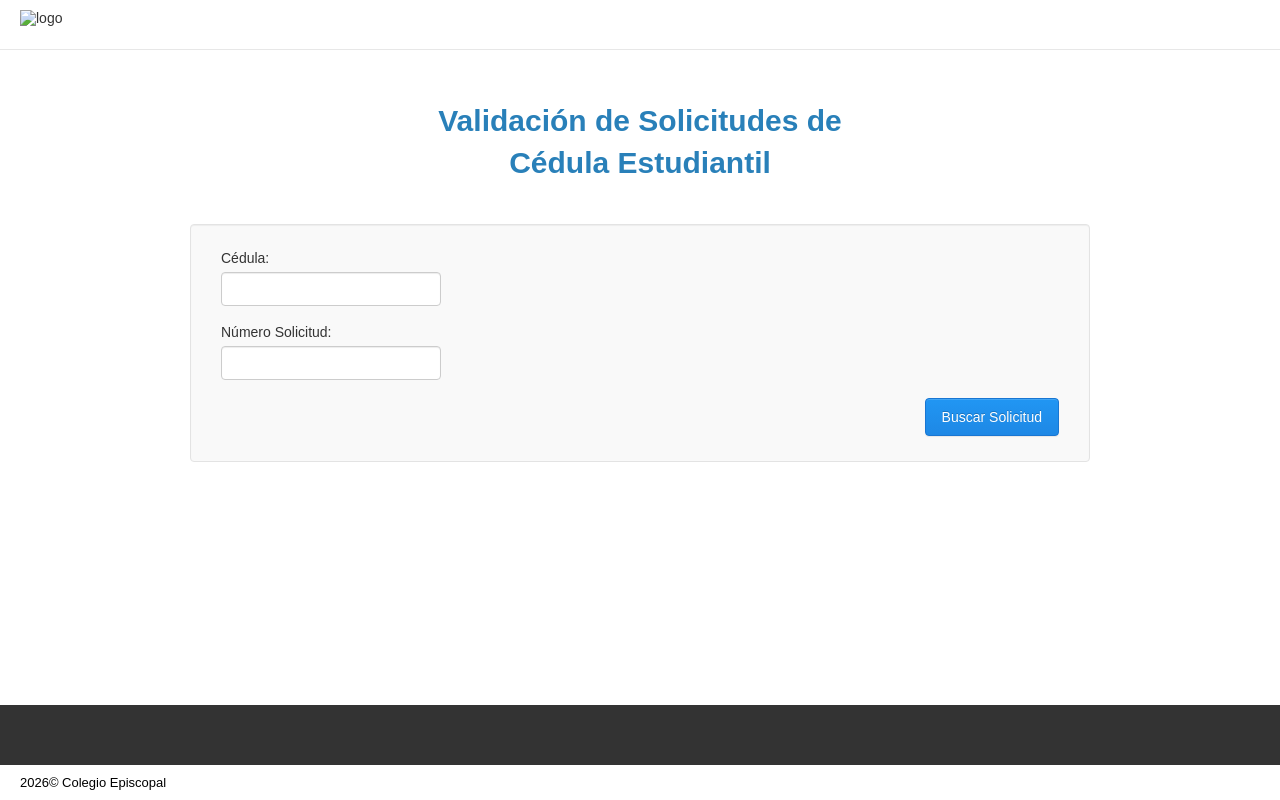
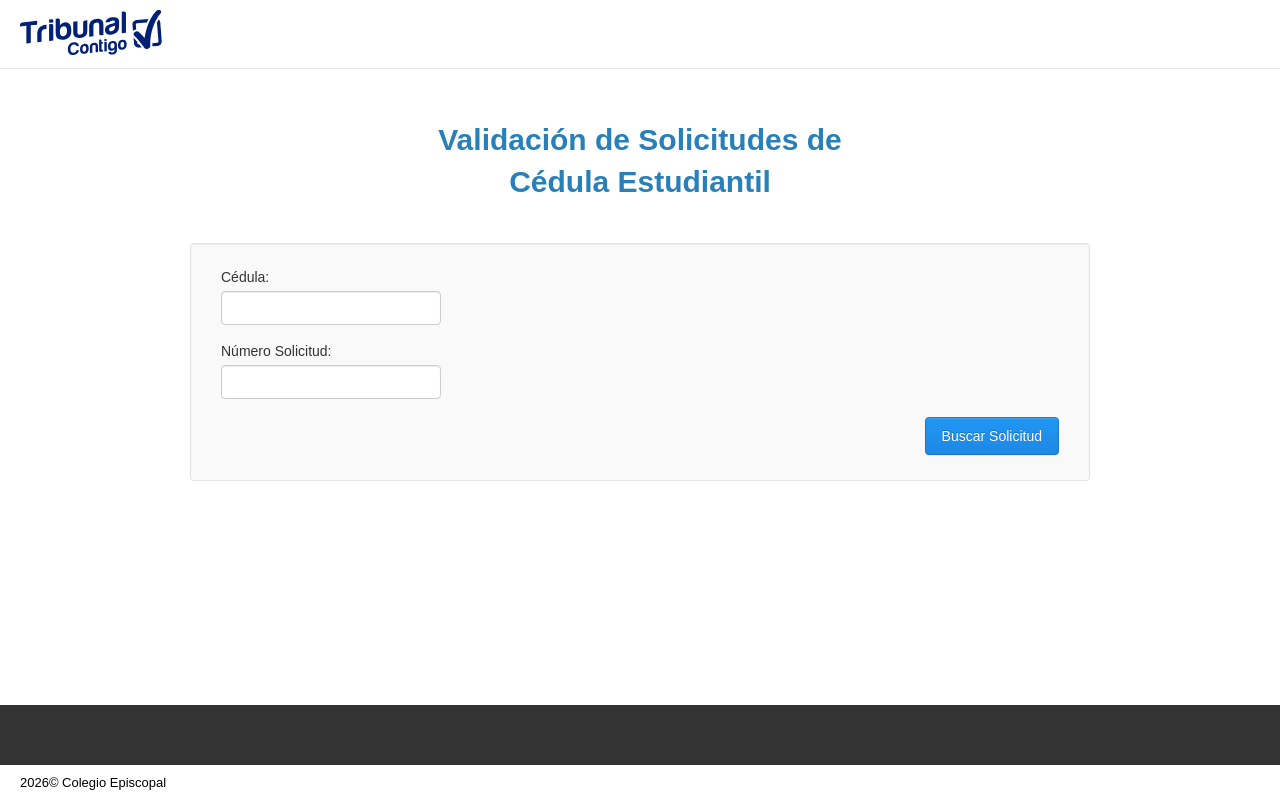
Before and after one commit to gaelalejandropty-ai/pagina2, a website: page index.html in a window 1280 px wide. Drawn offline with Linux system fonts and the light colour scheme.

Commit message:
feat(header): añadir logo del Colegio Episcopal
Co-Authored-By: Claude Opus 4.7 <noreply@anthropic.com>

```diff
--- a/index.html
+++ b/index.html
@@ -35,7 +35,8 @@
         }
 
         .site-header img.logo {
-            max-height: 30px;
+            height: 45px;
+            width: auto;
             display: inline-block;
         }
 
@@ -156,7 +157,7 @@
 <body>
 
     <header class="site-header">
-        <img src="logo.png" alt="logo" class="logo">
+        <img src="/public/colegiotribunal.svg" alt="Colegio Episcopal" class="logo">
     </header>
 
     <main class="main-content">
```
Also changed, not shown: public/colegiotribunal.svg (added).
